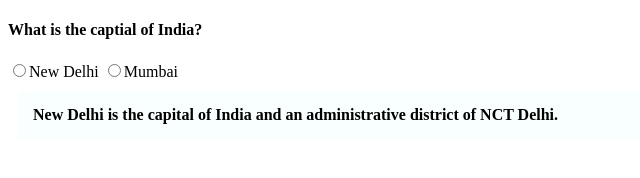
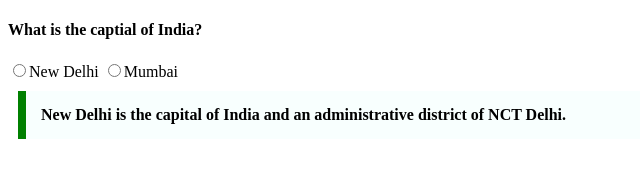
Before and after one commit to acciojob/trivia-Bhargavtogaru, a website: page main.html in a window 1280 px wide. Shown: the whole page, without its empty margins (0-640 px from the left). Drawn offline with Linux system fonts and the light colour scheme.

Commit message:
created a submission

```diff
--- a/styles.css
+++ b/styles.css
@@ -1,10 +1,10 @@
 
 /* Your CSS Code here. */
-.abc{
-Max-width:600px;
-Margin:10px;
-Padding: 15px;
-Border-left:8px;
-background-color:#f8fffe;
-Font-weight:Bold;
+.abc {
+    max-width: 600px;
+    margin: 10px;
+    padding: 15px;
+    border-left: 8px solid green;
+    background-color: #f8fffe;
+    font-weight: bold;
 }
```
